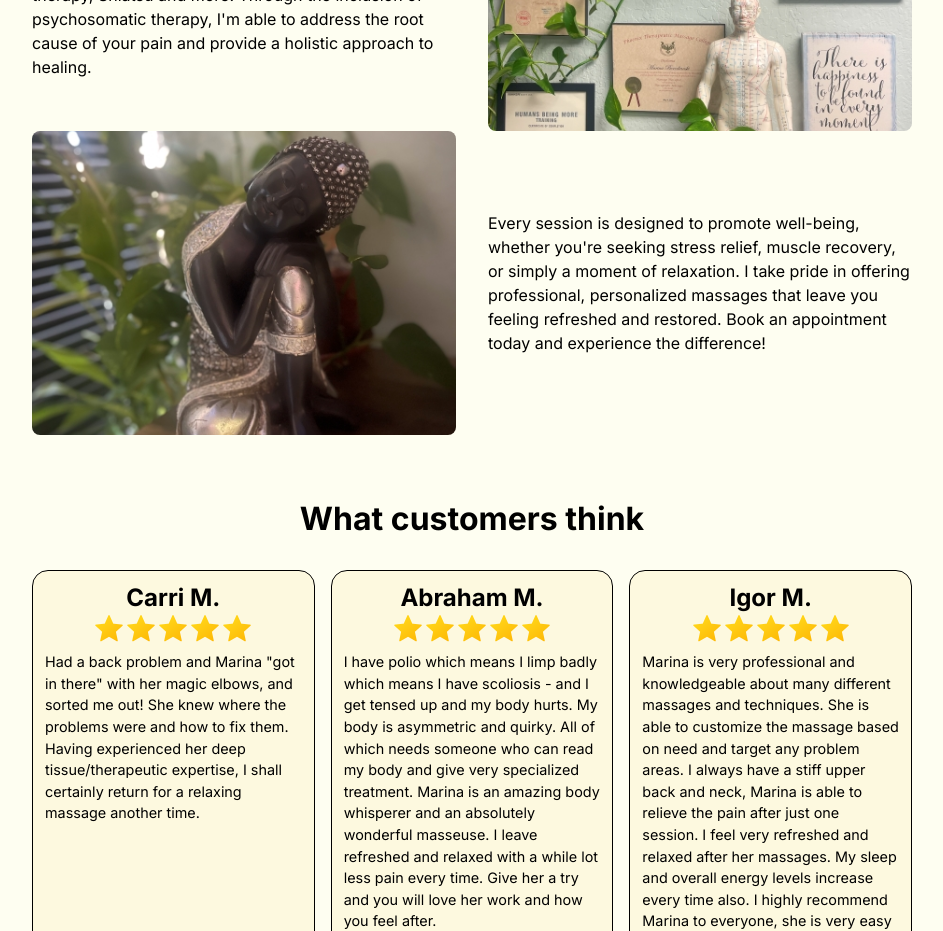
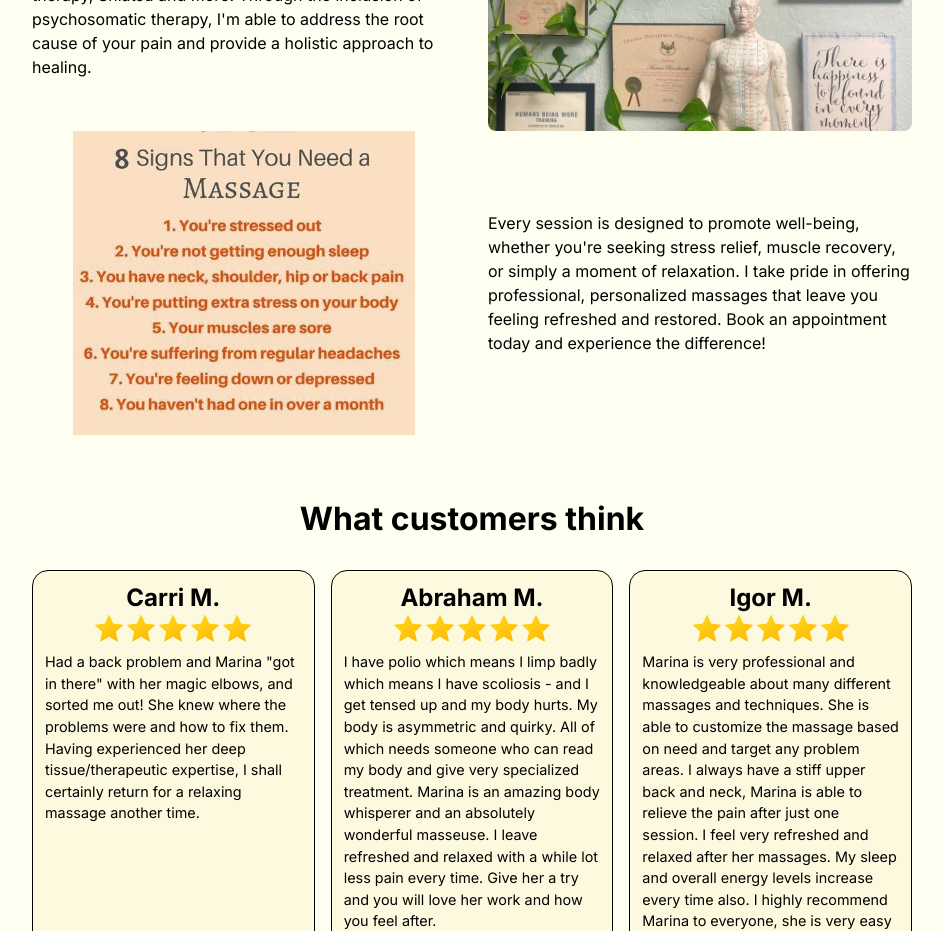
Before and after one commit to VladimirBoro/WelnessFirst, a React (Create React App) app: page /#/ in a window 1280 px wide. Shown: the part 1020-1951 px from the top of the page, without its empty margins (168-1111 px from the left). Built offline with nearby package versions, Linux system fonts and the light colour scheme; no server answers.

Commit message:
styles update

```diff
--- a/src/pages/Home.js
+++ b/src/pages/Home.js
@@ -8,7 +8,7 @@ import roomBackAngle from "../assets/images/sized/room_back_angle2.jpg";
 import roomAngle3 from "../assets/images/sized/room_angle3.jpg";
 import certsImage from "../assets/images/sized/certs.jpg";
 import certs2Image from "../assets/images/sized/certs2.jpg";
-import happyBuddhaImage from "../assets/images/sized/happy_buddha.jpg";
+import signsForAMassageImage from "../assets/images/sized/signs_for_massage.jpg";
 import wallAdornmentImage from "../assets/images/sized/wall_adornment.jpg";
 import mountainsImage from "../assets/images/sized/mountains_banner_2.jpeg";
 
@@ -24,7 +24,7 @@ function Home() {
     return (
         <div id={styles.home}>
             <div id={styles.hero}>
-                <img src={mountainsImage} />
+                <img src={mountainsImage} alt="mountains in nepal"/>
                 <div id={styles.heroInfo}>
                     <h1 style={{color: "#fefef1"}}>Your destination for healing</h1>
                     <div id={styles.heroButtons}>
@@ -46,7 +46,7 @@ function Home() {
                         best. With over 20 years of experience, I specialize in a variety of massage techniques, including deep tissue, neuromuscular therapy, Shiatsu and more.
                         Through the inclusion of psychosomatic therapy, I'm able to address the root cause of your pain and provide a holistic approach to healing.
                     </p>
-                    <img src={certsImage}/>
+                    <img src={certsImage} alt="certifications on wall"/>
                 </div>
                 <div id={styles.lore2}>
                     <p>
@@ -54,7 +54,8 @@ function Home() {
                         I take pride in offering professional, personalized massages that leave you feeling refreshed and restored.  Book an appointment today and
                         experience the difference!
                     </p>
-                    <img src={happyBuddhaImage}/>
+                    {/* <img src={happyBuddhaImage}/> */}
+                    <img id={styles.signs} src={signsForAMassageImage} alt="signs you need a massage"/>
                 </div>
             </div>
 
@@ -84,6 +85,7 @@ function Home() {
 
             <div id={styles.mapContainer}>
                 <iframe id={styles.map}
+                    title="Google Maps location"
                     loading="lazy"
                     allowFullScreen
                     referrerPolicy="no-referrer-when-downgrade"
--- a/src/pages/home.module.css
+++ b/src/pages/home.module.css
@@ -127,7 +127,13 @@
 #lore1 img, #lore2 img {
     width: 90%;
     height: 19em;
-    object-fit:cover;
+    object-fit: cover;
+}
+
+img#signs {
+    width: 90%;
+    height: 19em;
+    object-fit: contain;
 }
 
 #contact {
```
Also changed, not shown: src/assets/images/sized/signs_for_massage.jpg (added).
